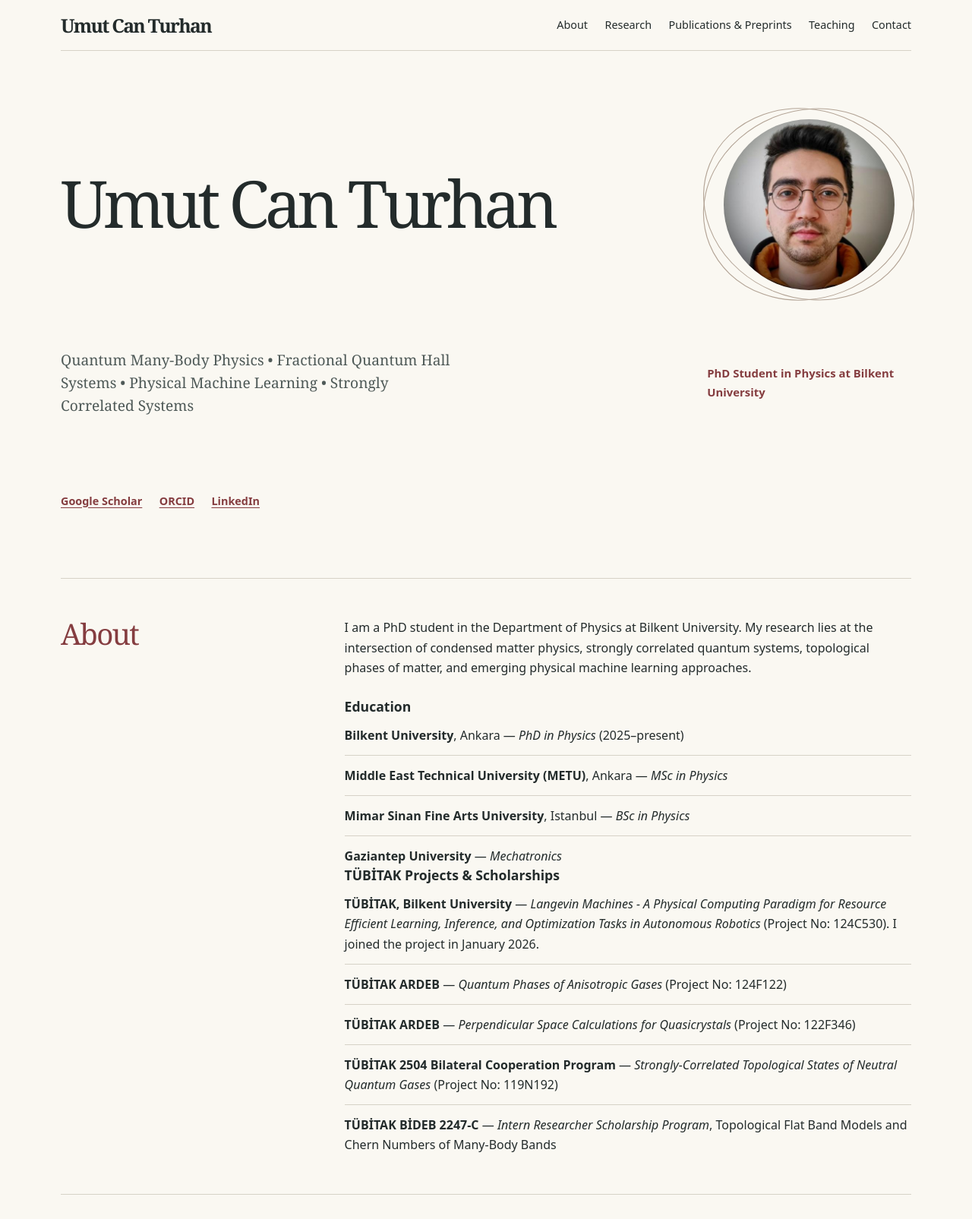
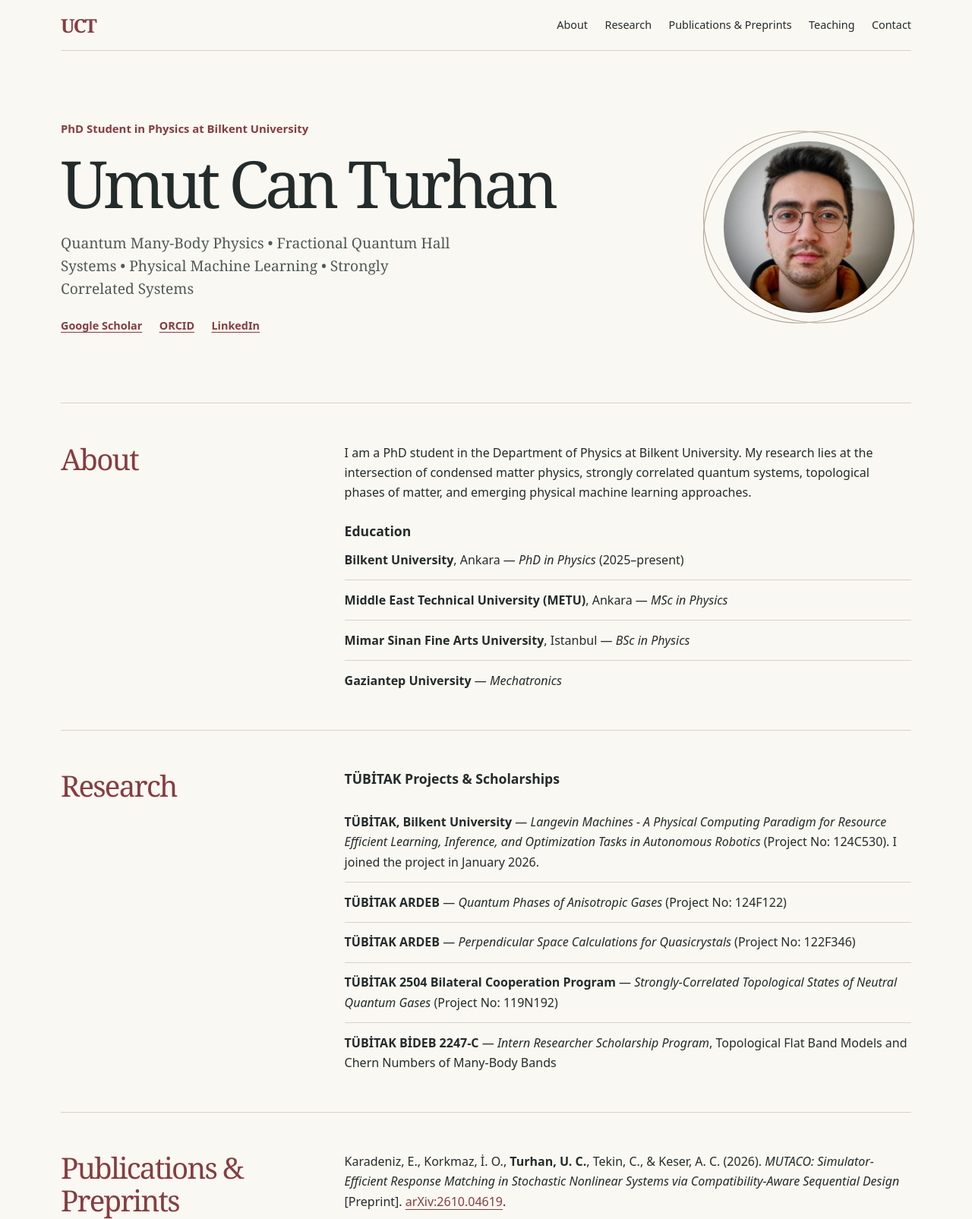
Before and after one commit to Umut-Can-Physics/Umut-Can-Physics.github.io, a plain HTML site: page index.html in a window 1280 px wide. Shown: the top 1605 px of the page at 76% size. Drawn offline with Linux system fonts and the light colour scheme.

Commit message:
Organize research navigation and profile header

```diff
--- a/index.html
+++ b/index.html
@@ -8,10 +8,10 @@
 </head>
 <body>
 
-    <header class="hero">
+    <header class="hero" id="top">
         <nav class="navbar">
             <div class="nav-container">
-                <div class="logo">Umut Can Turhan</div>
+                <a class="logo" href="#top" aria-label="Umut Can Turhan, home">UCT</a>
                 <div class="nav-links">
                     <a href="#about">About</a>
                     <a href="#research">Research</a>
@@ -26,18 +26,18 @@
             <div class="profile-wrapper">
                 <img src="profile.jpg" alt="Profile picture of Umut Can Turhan" class="profile-pic">
             </div>
+            <div class="hero-copy">
+                <p class="hero-text">PhD Student in Physics at Bilkent University</p>
                 <h1>Umut Can Turhan</h1>
                 <p class="subtitle">
                     Quantum Many-Body Physics • Fractional Quantum Hall Systems •
                     Physical Machine Learning • Strongly Correlated Systems
                 </p>
-            <p class="hero-text">
-                PhD Student in Physics at Bilkent University
-            </p>
                 <div class="social-links" aria-label="Profile links">
                     <a class="social-btn scholar" href="https://scholar.google.com/citations?user=pogdjNwAAAAJ&hl=en" target="_blank" rel="noopener noreferrer">Google Scholar</a>
                     <a class="social-btn orcid" href="https://orcid.org/0000-0002-0618-1055" target="_blank" rel="noopener noreferrer">ORCID</a>
                     <a class="social-btn linkedin" href="https://www.linkedin.com/in/umut-can-turhan-msc-b13028236/" target="_blank" rel="noopener noreferrer">LinkedIn</a>
+                </div>
             </div>
         </div>
     </header>
@@ -69,7 +69,11 @@
                 </li>
             </ul>
 
-            <h3>TÜBİTAK Projects & Scholarships</h3>
+        </section>
+
+        <section id="research" class="section">
+            <h2>Research</h2>
+            <h3>TÜBİTAK Projects &amp; Scholarships</h3>
             <ul>
                 <li>
                     <strong>TÜBİTAK, Bilkent University</strong> — <em>Langevin Machines - A Physical Computing Paradigm for Resource Efficient Learning, Inference, and Optimization Tasks in Autonomous Robotics</em>
```
Lines whose indentation alone changed are shown as unchanged.
